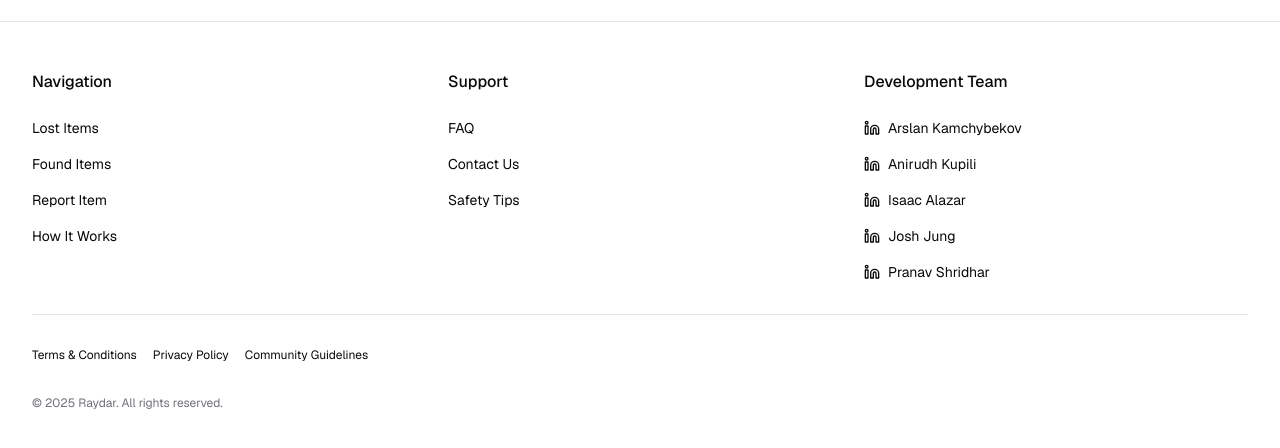
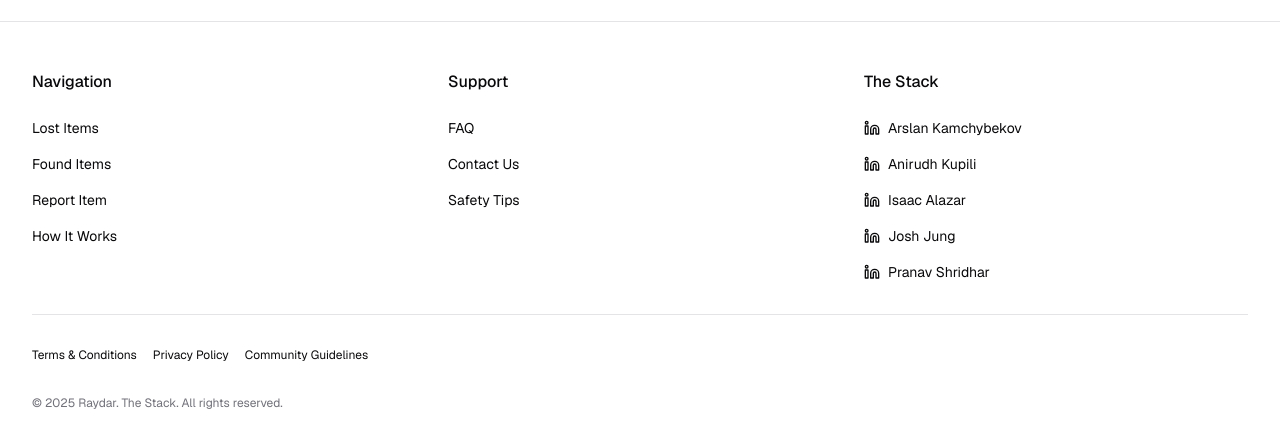
Before and after one commit to ArslanKamchybekov/raydar, a Next.js app: page / in a window 1280 px wide. Shown: the part 2229-2677 px from the top of the page. Built offline with nearby package versions, Linux system fonts and the light colour scheme; no server answers.

Commit message:
The Stack

```diff
--- a/components/homepage/marketing-cards.tsx
+++ b/components/homepage/marketing-cards.tsx
@@ -60,7 +60,7 @@ const ProjectsData = [
     id: 8,
     name: 'Pytorch',
     description: 'An open-source machine learning library that accelerates the path from research prototyping to production deployment.',
-    image: '/PyTorch_logo_icon.png',
+    image: '/pytorch.png',
     url: "https://pytorch.org/"
   }
 ]
--- a/components/wrapper/footer.tsx
+++ b/components/wrapper/footer.tsx
@@ -56,7 +56,7 @@ export default function Footer() {
                         </div>
 
                         <div>
-                            <p className="font-medium">Development Team</p>
+                            <p className="font-medium">The Stack</p>
                             <ul className="mt-6 space-y-4 text-sm">
                                 <li>
                                     <Link
@@ -131,7 +131,7 @@ export default function Footer() {
                         </ul>
 
                         <p className="mt-8 text-xs text-muted-foreground">
-                            &copy; {new Date().getFullYear()} Raydar. All rights reserved.
+                            &copy; {new Date().getFullYear()} Raydar. The Stack. All rights reserved.
                         </p>
                     </div>
                 </div>
```
Also changed, not shown: public/pytorch.png (renamed from public/PyTorch_logo_icon.png).
